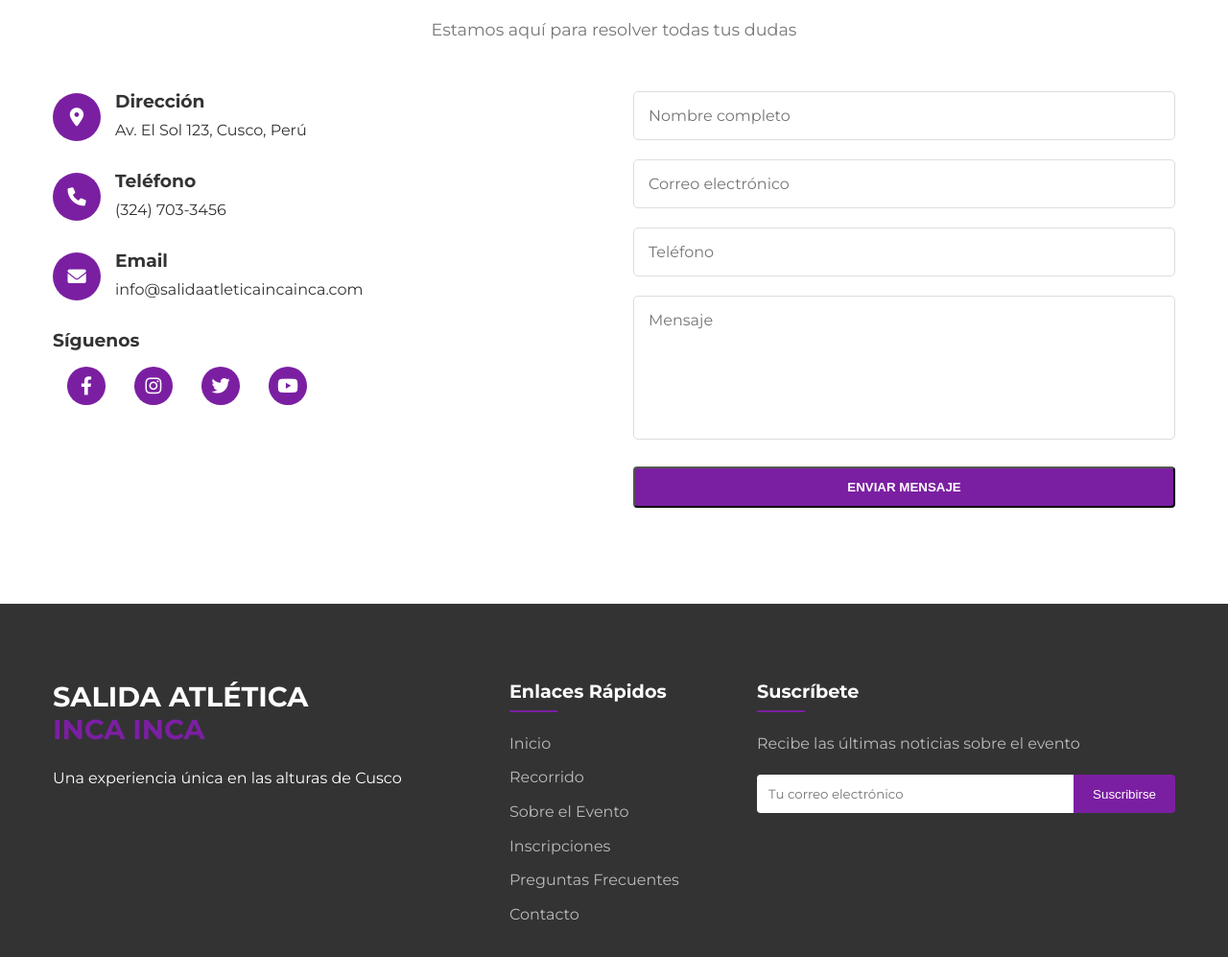
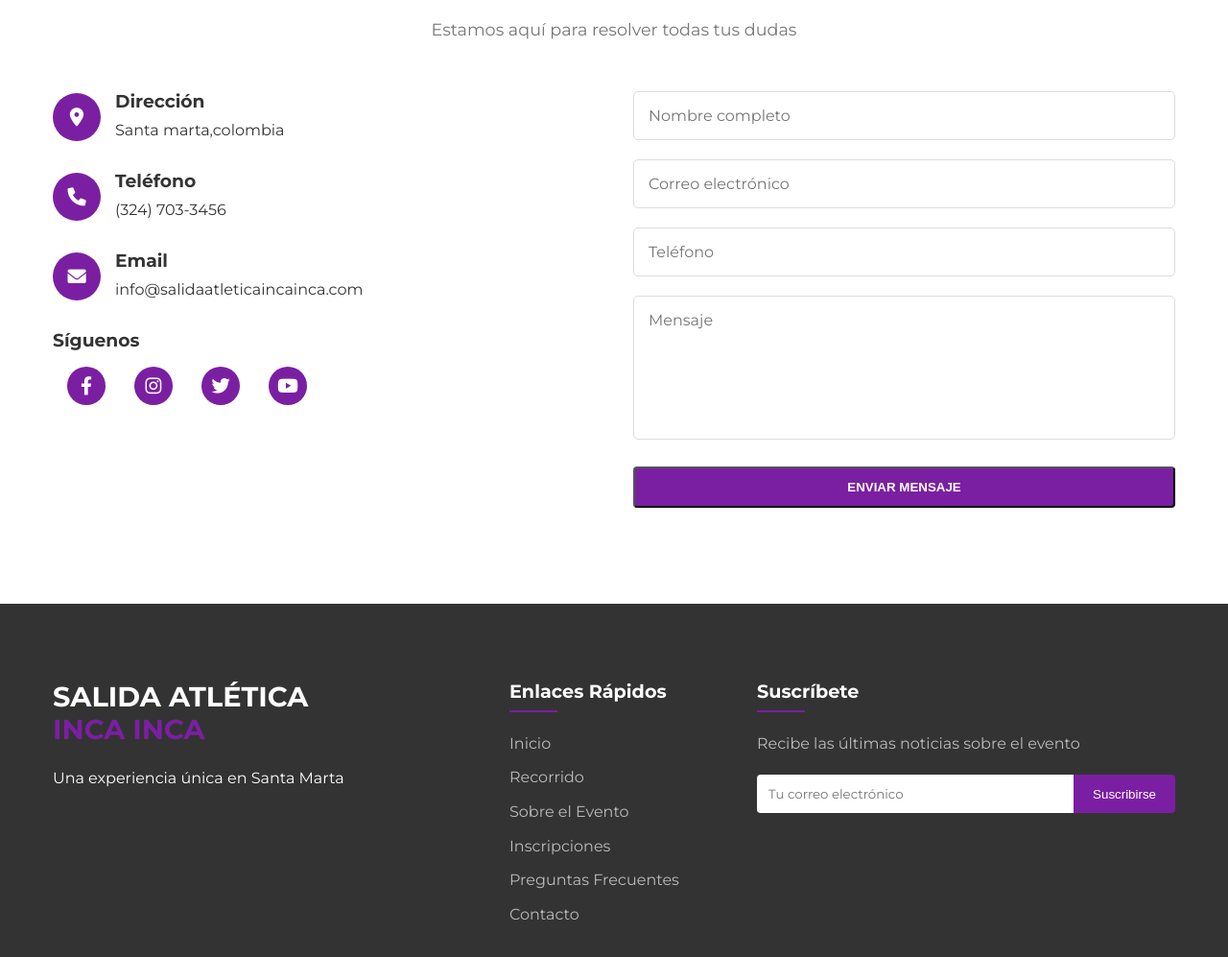
Before and after one commit to Yairpabon/salida-atletica-inca-inca, a plain HTML site: page index.html in a window 1280 px wide. Shown: the part 4168-5165 px from the top of the page at 96% size. Drawn offline with Linux system fonts and the light colour scheme.

Commit message:
arreglos index

```diff
--- a/index.html
+++ b/index.html
@@ -287,7 +287,7 @@
                         <i class="fas fa-map-marker-alt"></i>
                         <div>
                             <h3>Dirección</h3>
-                            <p>Av. El Sol 123, Cusco, Perú</p>
+                            <p>Santa marta,colombia</p>
                         </div>
                     </div>
                     <div class="info-item">
@@ -341,7 +341,7 @@
             <div class="footer-content">
                 <div class="footer-logo">
                     <h2>SALIDA ATLÉTICA<br><span>INCA INCA</span></h2>
-                    <p>Una experiencia única en las alturas de Cusco</p>
+                    <p>Una experiencia única en Santa Marta</p>
                 </div>
                 <div class="footer-links">
                     <h3>Enlaces Rápidos</h3>
```
